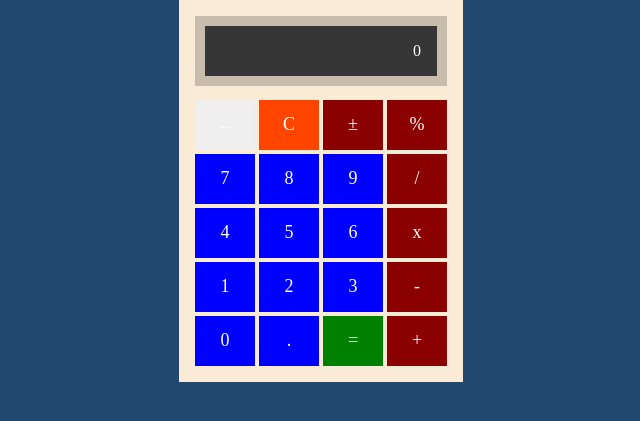
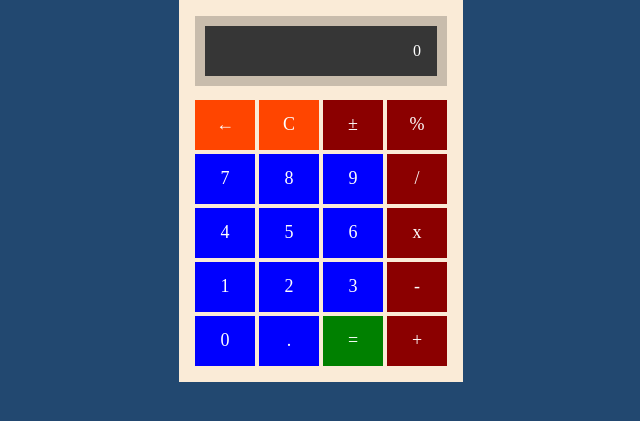
Before and after one commit to jcruzbravo/calculadora, a plain HTML site: page index.html in a window 1280 px wide. Shown: the part 249-670 px from the top of the page, without its empty margins (319-959 px from the left). Drawn offline with Linux system fonts and the light colour scheme.

Commit message:
Add backgroundColor especially to the delete button

```diff
--- a/styles.css
+++ b/styles.css
@@ -65,7 +65,8 @@ body {
   border: 0;
 }
 
-.clear-buttons {
+.clear-buttons,
+.clear {
   background-color: orangered;
 }
 
```
